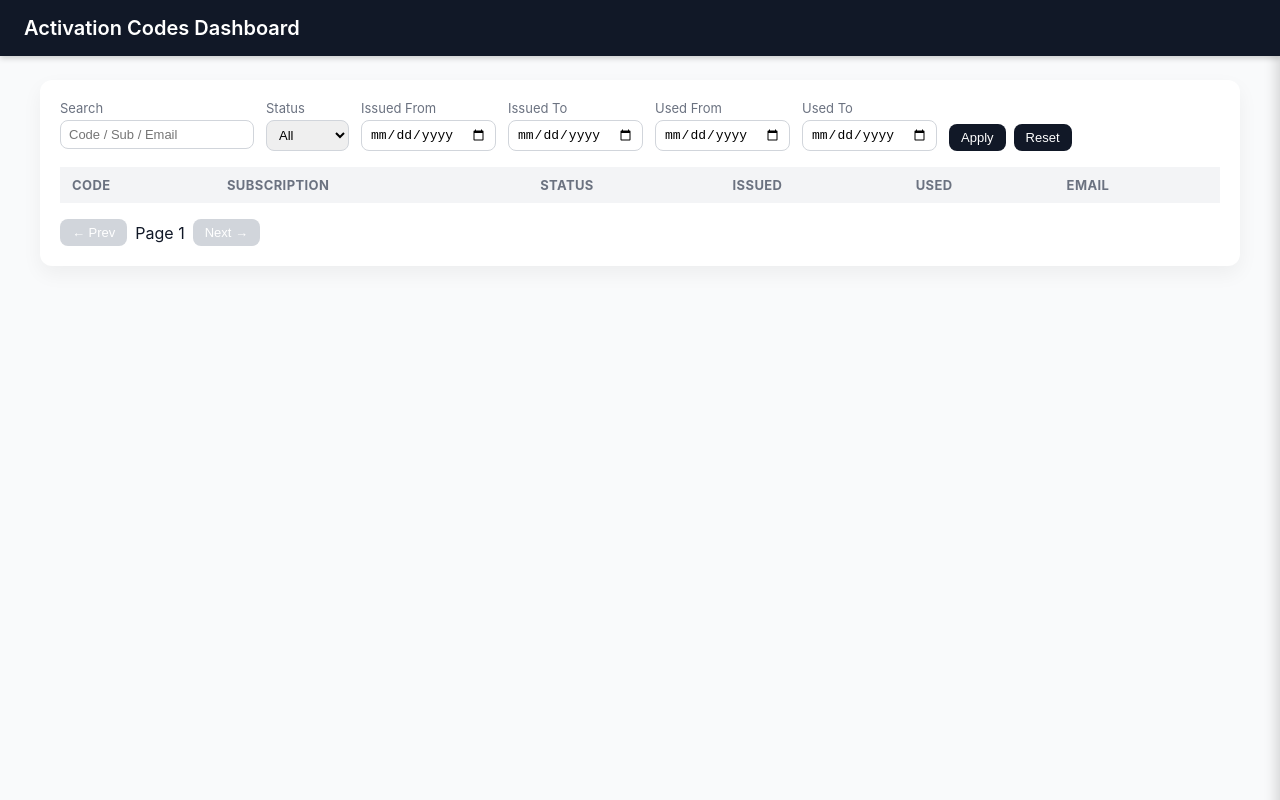
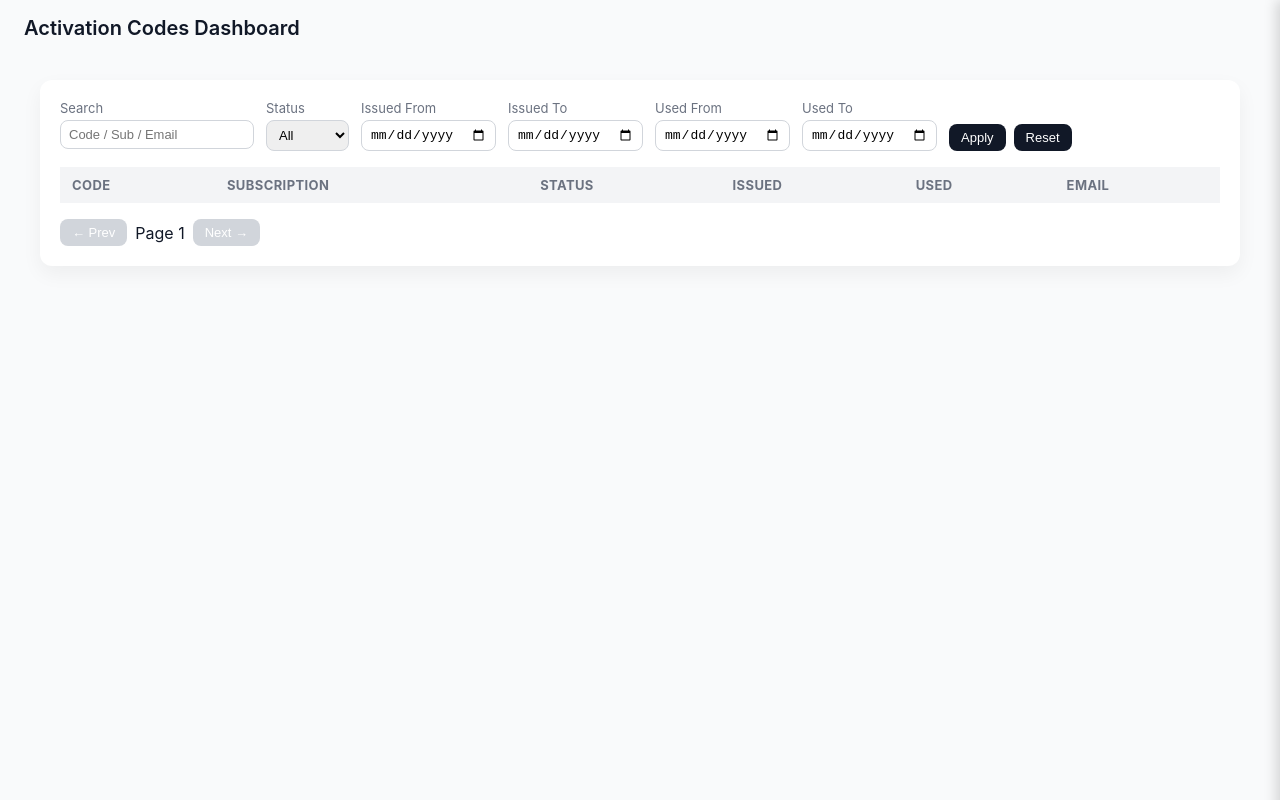
Before and after one commit to sheheryarsohail/subscription-activation-vercel, a website: page dashboard.html in a window 1280 px wide. Drawn offline with Linux system fonts and the light colour scheme; no server answers.

Commit message:
Dashboard design change

```diff
--- a/dashboard.html
+++ b/dashboard.html
@@ -16,7 +16,7 @@
       --shadow: 0 8px 20px rgba(0,0,0,.05);
     }
     body { font-family: 'Inter', system-ui, sans-serif; background:var(--bg); color:var(--text); margin:0; }
-    header { position:sticky; top:0; background:var(--primary); color:#fff; padding:16px 24px; z-index:10; box-shadow:0 2px 6px rgba(0,0,0,.2); }
+    header {top:0; color: var(--primary); padding:16px 24px;}
     header h1 { margin:0; font-size:20px; font-weight:600; }
     .container { padding:24px; max-width:1200px; margin:auto; }
     .card { background:var(--card); border-radius:var(--radius); box-shadow:var(--shadow); padding:20px; margin-bottom:24px; }
```
